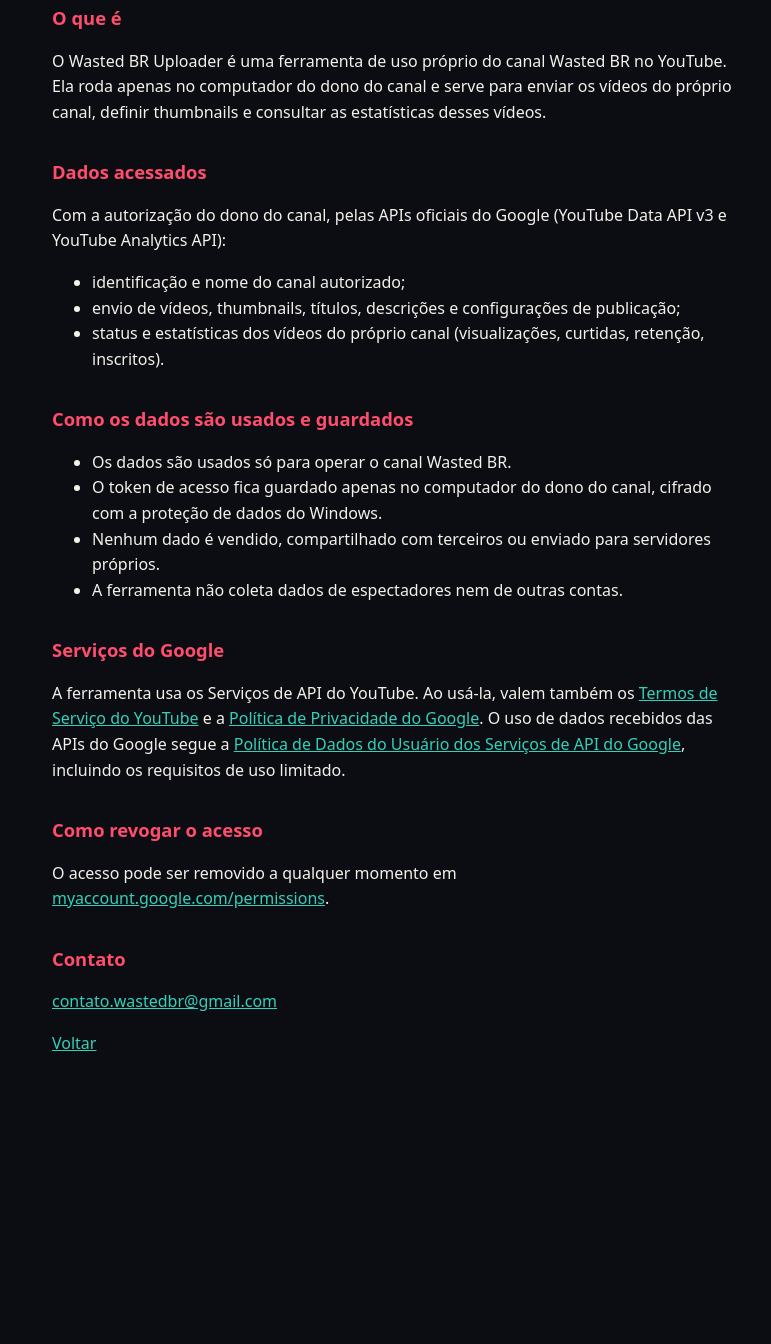
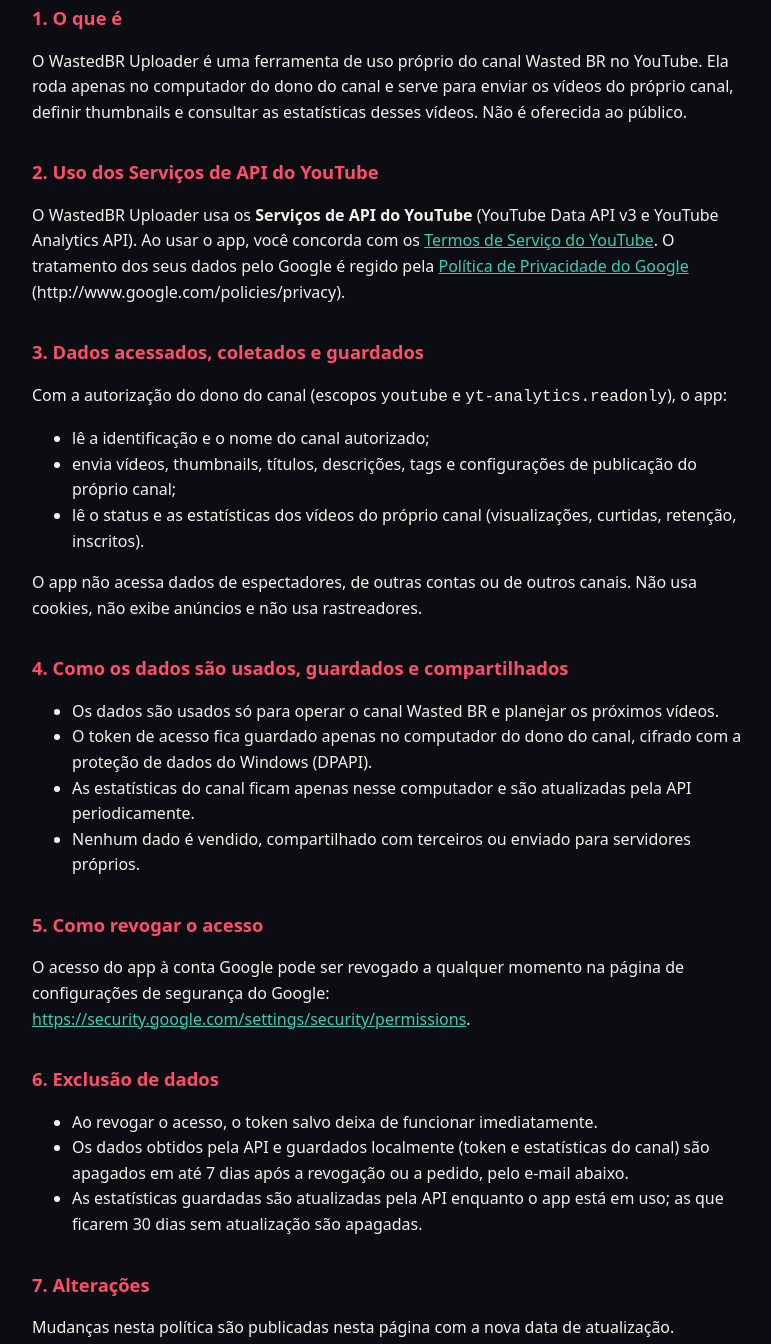
Before and after one commit to contatowastedbr-cpu/contatowastedbr-cpu.github.io, a plain HTML site: page privacidade.html in a window 1280 px wide. Shown: the part 187-1531 px from the top of the page, without its empty margins (248-1019 px from the left). Before the commit the page ends 1308 px from the top, so only its background shows below. Drawn offline with Linux system fonts and the light colour scheme.

Commit message:
Add files via upload

```diff
--- a/privacidade.html
+++ b/privacidade.html
@@ -6,7 +6,7 @@
 <title>Política de Privacidade</title>
 <style>
  body{margin:0;background:#0b0d12;color:#f4f1ea;font:16px/1.6 system-ui,sans-serif}
- main{max-width:680px;margin:0 auto;padding:48px 16px}
+ main{max-width:720px;margin:0 auto;padding:48px 16px}
  h1{font-size:1.8rem}
  h2{font-size:1.15rem;margin-top:32px;color:#ff4d6d}
  a{color:#35d0ba}
@@ -14,46 +14,59 @@
 </head>
 <body>
 <main>
- <h1>Política de Privacidade do Wasted BR Uploader</h1>
+ <h1>Política de Privacidade do WastedBR Uploader</h1>
  <p>Última atualização: 16 de novembro de 2026.</p>
 
- <h2>O que é</h2>
- <p>O Wasted BR Uploader é uma ferramenta de uso próprio do canal Wasted BR no YouTube. Ela roda apenas no computador
+ <h2>1. O que é</h2>
+ <p>O WastedBR Uploader é uma ferramenta de uso próprio do canal Wasted BR no YouTube. Ela roda apenas no computador
  do dono do canal e serve para enviar os vídeos do próprio canal, definir thumbnails e consultar as estatísticas desses
- vídeos.</p>
+ vídeos. Não é oferecida ao público.</p>
 
- <h2>Dados acessados</h2>
- <p>Com a autorização do dono do canal, pelas APIs oficiais do Google (YouTube Data API v3 e YouTube Analytics API):</p>
+ <h2>2. Uso dos Serviços de API do YouTube</h2>
+ <p>O WastedBR Uploader usa os <strong>Serviços de API do YouTube</strong> (YouTube Data API v3 e YouTube Analytics API).
+ Ao usar o app, você concorda com os <a href="https://www.youtube.com/t/terms">Termos de Serviço do YouTube</a>.
+ O tratamento dos seus dados pelo Google é regido pela
+ <a href="https://policies.google.com/privacy">Política de Privacidade do Google</a>
+ (http://www.google.com/policies/privacy).</p>
+
+ <h2>3. Dados acessados, coletados e guardados</h2>
+ <p>Com a autorização do dono do canal (escopos <code>youtube</code> e <code>yt-analytics.readonly</code>), o app:</p>
  <ul>
-  <li>identificação e nome do canal autorizado;</li>
-  <li>envio de vídeos, thumbnails, títulos, descrições e configurações de publicação;</li>
-  <li>status e estatísticas dos vídeos do próprio canal (visualizações, curtidas, retenção, inscritos).</li>
+  <li>lê a identificação e o nome do canal autorizado;</li>
+  <li>envia vídeos, thumbnails, títulos, descrições, tags e configurações de publicação do próprio canal;</li>
+  <li>lê o status e as estatísticas dos vídeos do próprio canal (visualizações, curtidas, retenção, inscritos).</li>
+ </ul>
+ <p>O app não acessa dados de espectadores, de outras contas ou de outros canais. Não usa cookies, não exibe anúncios e
+ não usa rastreadores.</p>
+
+ <h2>4. Como os dados são usados, guardados e compartilhados</h2>
+ <ul>
+  <li>Os dados são usados só para operar o canal Wasted BR e planejar os próximos vídeos.</li>
+  <li>O token de acesso fica guardado apenas no computador do dono do canal, cifrado com a proteção de dados do Windows (DPAPI).</li>
+  <li>As estatísticas do canal ficam apenas nesse computador e são atualizadas pela API periodicamente.</li>
+  <li>Nenhum dado é vendido, compartilhado com terceiros ou enviado para servidores próprios.</li>
  </ul>
 
- <h2>Como os dados são usados e guardados</h2>
+ <h2>5. Como revogar o acesso</h2>
+ <p>O acesso do app à conta Google pode ser revogado a qualquer momento na página de configurações de segurança do Google:
+ <a href="https://security.google.com/settings/security/permissions">https://security.google.com/settings/security/permissions</a>.</p>
+
+ <h2>6. Exclusão de dados</h2>
  <ul>
-  <li>Os dados são usados só para operar o canal Wasted BR.</li>
-  <li>O token de acesso fica guardado apenas no computador do dono do canal, cifrado com a proteção de dados do Windows.</li>
-  <li>Nenhum dado é vendido, compartilhado com terceiros ou enviado para servidores próprios.</li>
-  <li>A ferramenta não coleta dados de espectadores nem de outras contas.</li>
+  <li>Ao revogar o acesso, o token salvo deixa de funcionar imediatamente.</li>
+  <li>Os dados obtidos pela API e guardados localmente (token e estatísticas do canal) são apagados em até 7 dias após a
+  revogação ou a pedido, pelo e-mail abaixo.</li>
+  <li>As estatísticas guardadas são atualizadas pela API enquanto o app está em uso; as que ficarem 30 dias sem
+  atualização são apagadas.</li>
  </ul>
 
- <h2>Serviços do Google</h2>
- <p>A ferramenta usa os Serviços de API do YouTube. Ao usá-la, valem também os
- <a href="https://www.youtube.com/t/terms">Termos de Serviço do YouTube</a> e a
- <a href="https://policies.google.com/privacy">Política de Privacidade do Google</a>.
- O uso de dados recebidos das APIs do Google segue a
- <a href="https://developers.google.com/terms/api-services-user-data-policy">Política de Dados do Usuário dos Serviços de API do Google</a>,
- incluindo os requisitos de uso limitado.</p>
+ <h2>7. Alterações</h2>
+ <p>Mudanças nesta política são publicadas nesta página com a nova data de atualização.</p>
 
- <h2>Como revogar o acesso</h2>
- <p>O acesso pode ser removido a qualquer momento em
- <a href="https://myaccount.google.com/permissions">myaccount.google.com/permissions</a>.</p>
-
- <h2>Contato</h2>
+ <h2>8. Contato</h2>
  <p><a href="mailto:contato.wastedbr@gmail.com">contato.wastedbr@gmail.com</a></p>
 
- <p><a href="index.html">Voltar</a></p>
+ <p><a href="index.html">Início</a> · <a href="termos.html">Termos de Serviço</a></p>
 </main>
 </body>
 </html>
```
Also changed, not shown: index.html (+18 -4 lines), termos.html (added, +51 -0 lines).
